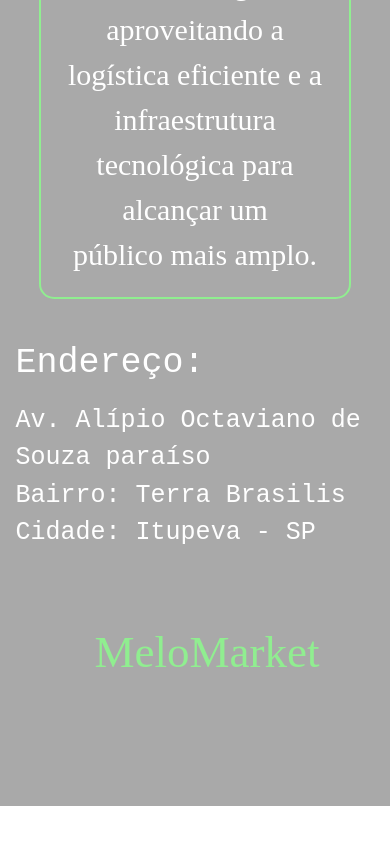
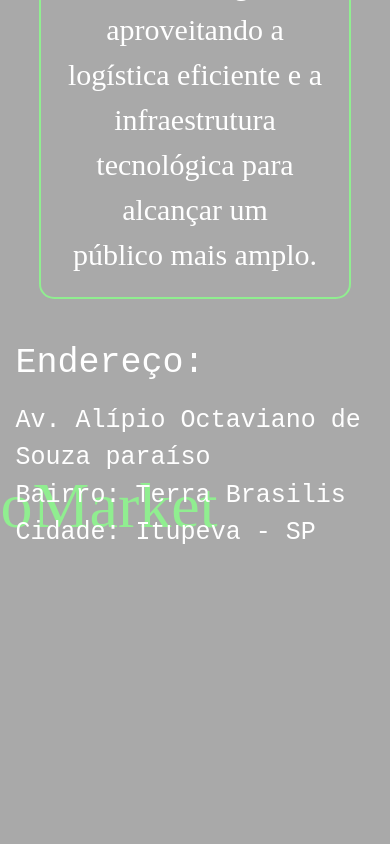
Before and after one commit to Lmelo0511/MeloMarket, a React (Create React App) app: page /sobre in a window 390 px wide. Shown: the part 1790-2634 px from the top of the page. Before the commit the page ends 2596 px from the top, so only its background shows below. Built offline with nearby package versions, Linux system fonts and the light colour scheme.

Commit message:
Atualizado

```diff
--- a/src/componentes/Contato.js
+++ b/src/componentes/Contato.js
@@ -36,7 +36,7 @@
         }
 
         return (
-            <div className='corpo'>
+            <div>
                 <div className='mapaEFormulario'>
                     <div className='tituloEMapa'>
                         <h1 className='titulo1'>Nossa Localização</h1>
--- a/src/componentes/Promocoes.js
+++ b/src/componentes/Promocoes.js
@@ -4,7 +4,6 @@
 
 function Promocoes(){
     return(
-        <div className="corpo">
       <div>
           <br></br>
           <h1 className='primeiroTitulo'>Principais Ofertas do Dia</h1>
@@ -79,7 +78,6 @@
               </div>
           </footer>
       </div>
-        </div>
     )
 }
 
--- a/src/componentes/Sobre.js
+++ b/src/componentes/Sobre.js
@@ -3,7 +3,7 @@
 
 function Promocoes(){
     return(
-        <div className="corpo">
+        <div>
             <br></br>
             <div className="tituloEHistoria">
                 <h1 className="Titulo">Nossa história</h1>
--- a/src/estilizacaoTelas/index.css
+++ b/src/estilizacaoTelas/index.css
@@ -190,3 +190,14 @@
     margin: 5em 0% 5em 0% ;
   }
 }
+
+@media screen and (max-width: 1030px) {
+  .Logo2{
+      font-size: 4em;
+      margin-top: 1em;
+      width: 8em;
+  }
+  .botaoMais{
+    width: 20%;
+  }
+}
--- a/src/estilizacaoTelas/index2.css
+++ b/src/estilizacaoTelas/index2.css
@@ -2,11 +2,6 @@
    padding: 0;
    margin: 0;
    font-family: Arial, Helvetica, sans-serif;
-}
-
-.corpo{
-   background-color: darkgray;
-   width: 100%;
 }
 
 .Mapa{
@@ -118,7 +113,7 @@
 
 .Informacao{
    background-color: darkgray;
-   height: 30em;
+   height: 35em;
 }
 
 .titulo3{
@@ -170,3 +165,21 @@
       width: 7em;
    }
 }
+
+@media screen and (max-width: 1030px) {
+   .corpo{
+      margin-bottom: 100%;
+   }
+   .Logo2{
+       font-size: 3.5em;
+       margin-top: 1em;
+       width: 7.5em;
+   }
+   .Mapa{
+      width: -webkit-fill-available;
+      height: 25em;
+   }
+   .tituloEMapa{
+      padding: 3% 3% 3% 3%;
+   }
+}
--- a/src/estilizacaoTelas/index3.css
+++ b/src/estilizacaoTelas/index3.css
@@ -2,11 +2,6 @@
     padding: 0;
     margin: 0;
     font-family: Arial, Helvetica, sans-serif;
-}
-
-.corpo{
-    background-color: darkgray;
-    width: 100%;
 }
 
 .primeiroTitulo{
@@ -27,6 +22,11 @@
     border-radius: 15px;
 }
 
+.Informacao{
+    background-color: darkgray;
+    height: 35em;
+}
+
 @media screen and (max-width: 430px) {
     .primeiroTitulo{
         font-size: 25px;
@@ -41,3 +41,11 @@
         width: -webkit-fill-available;
     }
 }
+
+@media screen and (max-width: 1030px) {
+    .Logo2{
+        font-size: 4em;
+        margin-top: 1em;
+        width: 8em;
+    }
+}
--- a/src/estilizacaoTelas/index4.css
+++ b/src/estilizacaoTelas/index4.css
@@ -4,7 +4,7 @@
     font-family: Arial, Helvetica, sans-serif;
 }
 
-.corpo{
+.secao1{
     background-color: darkgray;
     width: 100%;
 }
@@ -27,6 +27,11 @@
     padding: 5%;
 }
 
+.Informacao{
+    background-color: darkgray;
+    height: 35em;
+}
+
 @media screen and (max-width: 430px) {
     .Titulo{
         margin-top: 3em;
@@ -35,3 +40,11 @@
         margin-top: 2em;
     }
 }
+
+@media screen and (max-width: 1030px) {
+    .Logo2{
+        font-size: 4em;
+        margin-top: 1em;
+        width: 8em;
+    }
+}
```
Lines whose indentation alone changed are shown as unchanged.
